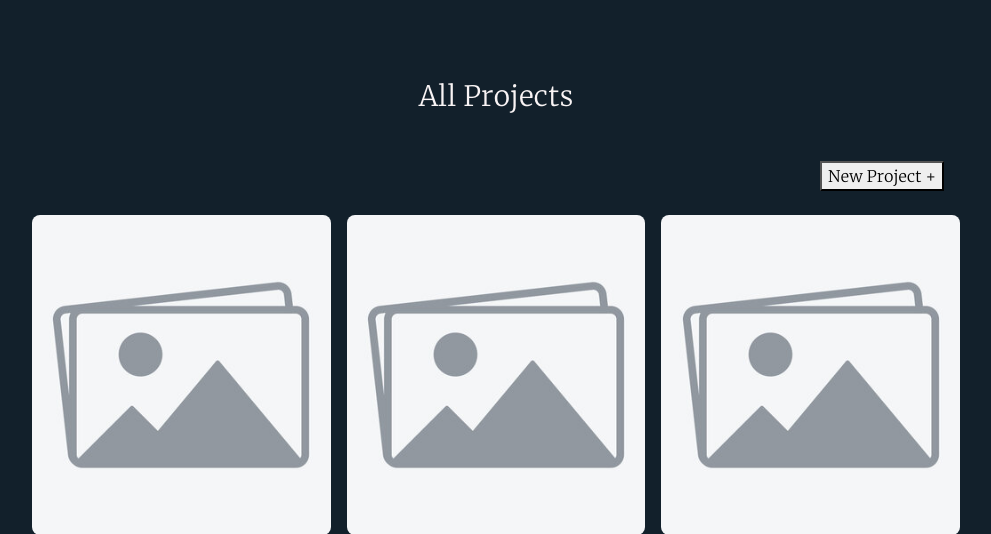
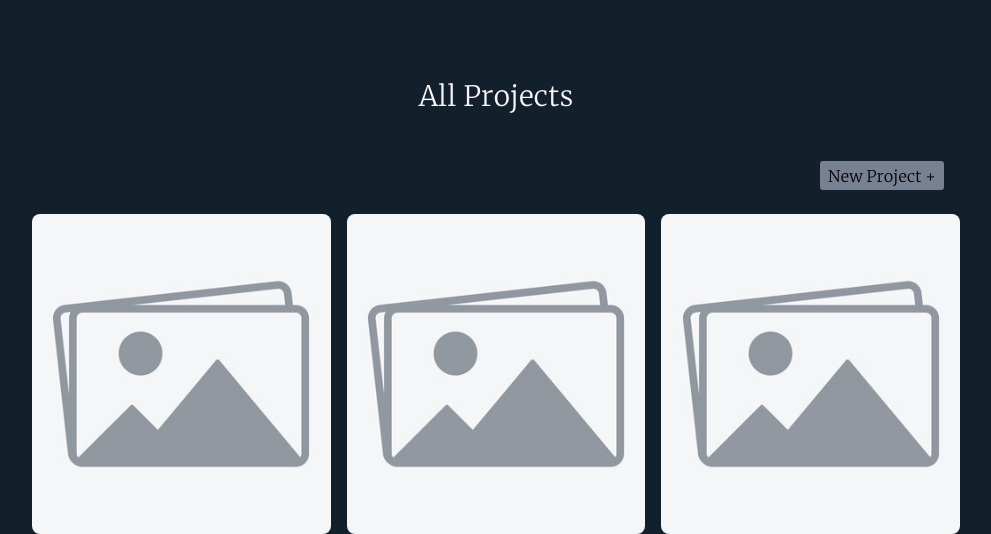
Before and after one commit to mradwan123/ideacloud, a Django app: page /project_ideas/ in a window 1280 px wide. Shown: the part 215-749 px from the top of the page, without its empty margins (144-1135 px from the left). Run offline with Django 5.2, Linux system fonts and the light colour scheme; some web fonts are replaced.

Commit message:
style: add button style

```diff
--- a/static/css/idea_cloud.css
+++ b/static/css/idea_cloud.css
@@ -29,6 +29,26 @@ a {
 a:visited, a:hover {
     color: #F9F4F5;
     text-decoration: none;
+}
+
+
+/* -- buttons -- */
+
+.button {
+    display: inline-block;
+    padding: 0.13rem 0.38rem;
+    font: inherit;
+    color: black;
+    background-color: #788192;
+    text-decoration: none;
+    border: 0.125rem solid #788192;
+    border-radius: 0.19rem;
+    cursor: pointer;
+    line-height: normal;
+}
+
+.button:active {
+    border-style: inset;
 }
 
 
@@ -139,10 +159,6 @@ label {
     display: flex;
     gap: 2rem;
     justify-content: center;
-}
-
-.form-button {
-    margin-top: 1rem;
 }
 
 
@@ -301,6 +317,10 @@ label {
     margin-right: 1rem;
 }
 
+.new-project-button a {
+    color: black;
+}
+
 .all-projects-row {
     display: grid;
     grid-template-columns: repeat(3, 1fr);
--- a/templates/login.html
+++ b/templates/login.html
@@ -38,8 +38,8 @@
   </p>
 
   <div class="register-buttons">
-      <button type="submit" class="form-button" id="confirm-button">Login</button>
-      <button type="reset" class="form-button" id="cancel-button">Cancel</button>
+      <button type="submit" class="button" id="confirm-button">Login</button>
+      <button type="reset" class="button" id="cancel-button">Cancel</button>
   </div>
 
 </form>
--- a/templates/project_details.html
+++ b/templates/project_details.html
@@ -33,7 +33,7 @@
 
 <!-- where the likes will go -->
 <div class="likes-button">
-  <button>1234 Likes</button>
+  <div class="button">1234 Likes</div>
 </div>
 <div>
   <p>
--- a/templates/project_ideas.html
+++ b/templates/project_ideas.html
@@ -28,7 +28,7 @@ they can be styled with CSS/Bootstrap -->
 </div>
 
 <div class="new-project-button">
-  <button>New Project +</button>
+  <a href="{% url 'front-end:create-project' %}" class="button">New Project +</a>
 </div>
 
 <div class="all-projects-row">
@@ -126,19 +126,4 @@ they can be styled with CSS/Bootstrap -->
     More Projects
 </p>
 
-<!-- form to move in "create_project.html"
-<form method="post">
-    {% csrf_token %}
-    <label>Title *</label><br>
-    {{ form.title }}<br>
-    <label>Description</label>
-    {{ form.description }}<br>
-    <label>Tags</label>
-    {{ form.tags }}
-    <button type="submit">Create project</button>
-    <button type="reset">Cancel</button>
-    <p>* are required fields</p>
-</form>
--->
-
 {% endblock %}
--- a/templates/register.html
+++ b/templates/register.html
@@ -83,8 +83,8 @@
 
     <!-- buttons -->
     <div class="register-buttons">
-        <button type="submit" class="form-button" id="confirm-button">Register</button>
-        <button type="reset" class="form-button" id="cancel-button">Cancel</button>
+        <button type="submit" class="button" id="confirm-button">Register</button>
+        <button type="reset" class="button" id="cancel-button">Cancel</button>
     </div>
 </form>
 
```
